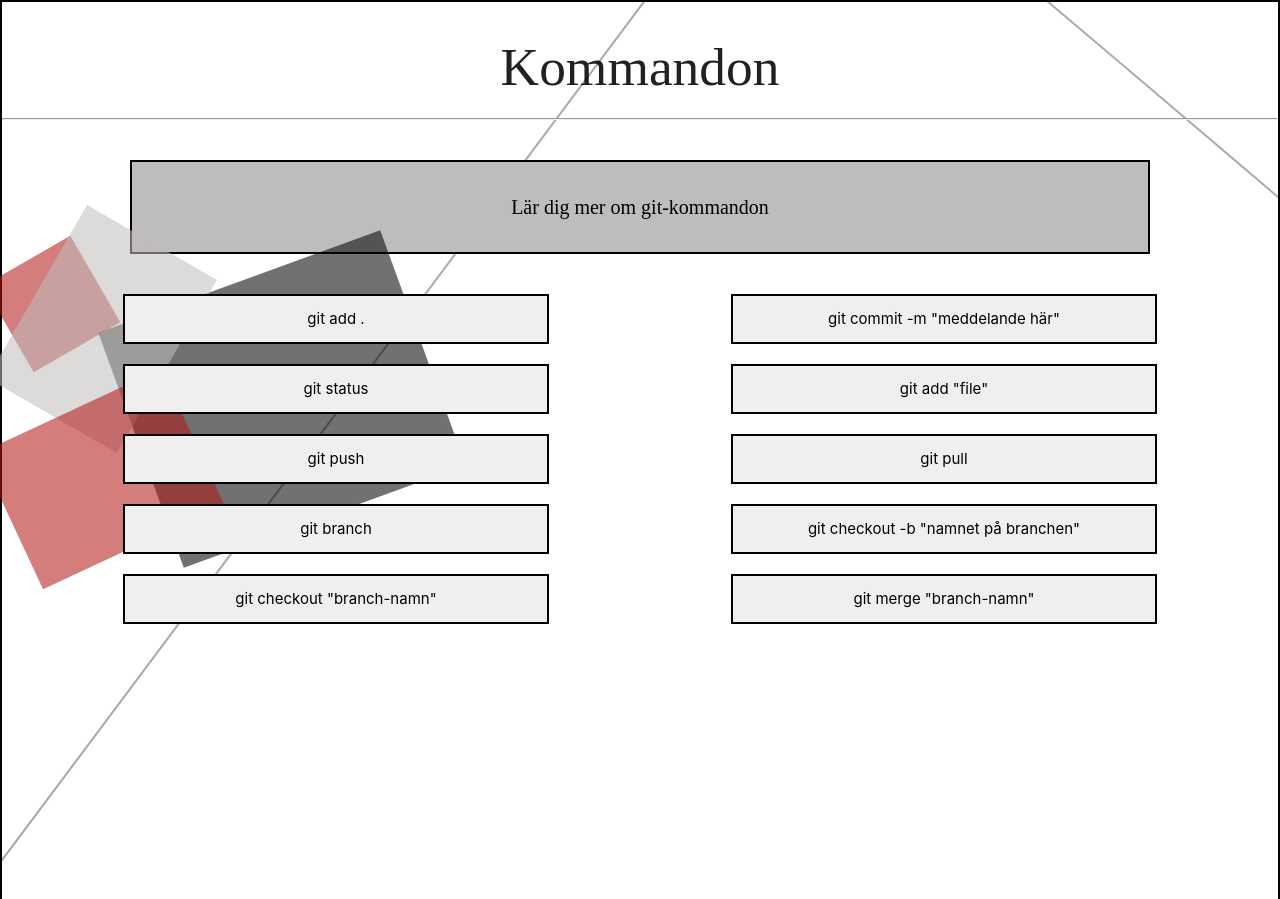
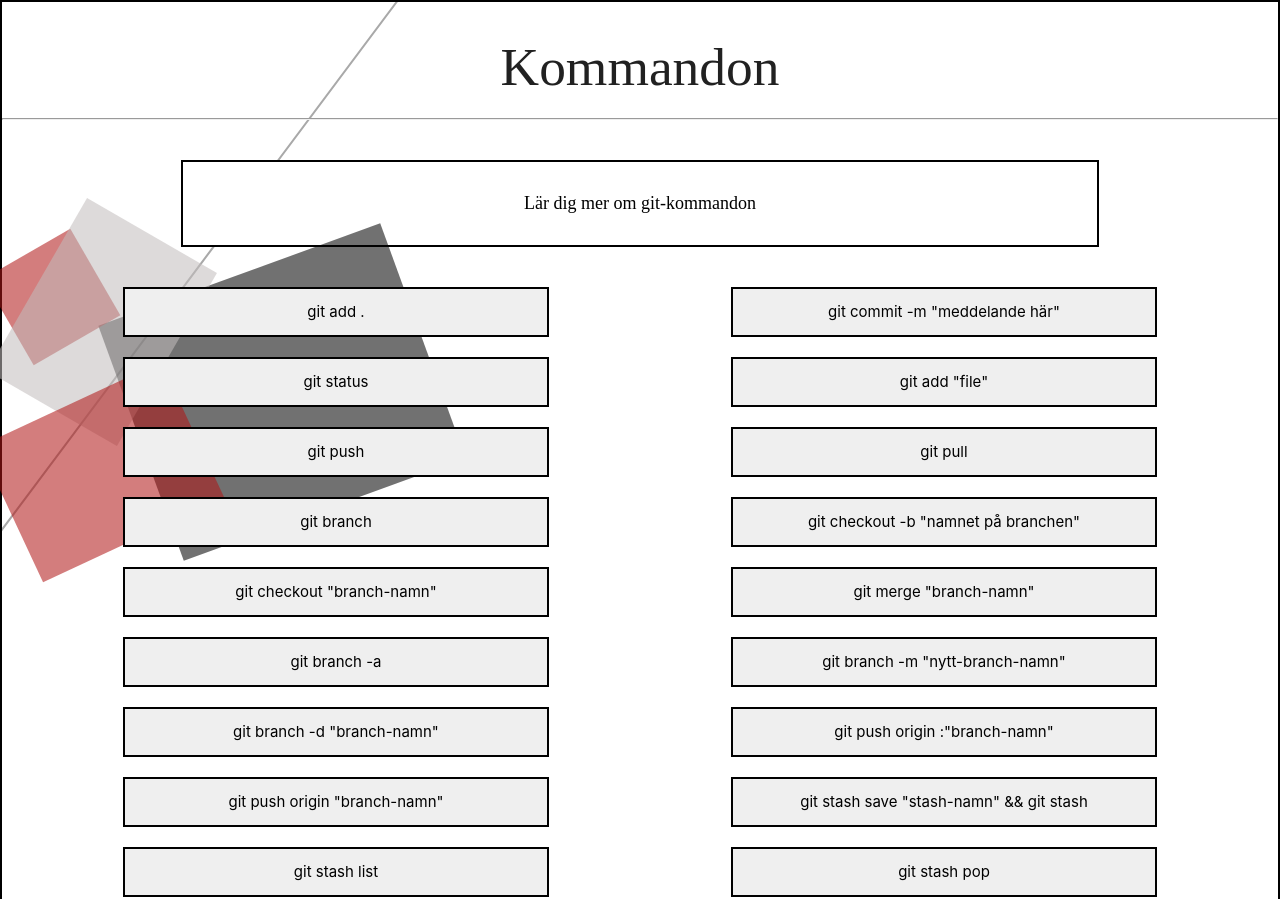
Before and after one commit to ellinorwase/how-to-git, a React (Create React App) app: page / in a window 1280 px wide. Shown: the part 1600-2499 px from the top of the page. Built offline with nearby package versions, Linux system fonts and the light colour scheme; a web font is replaced by a local one.

Commit message:
commands with explanation

```diff
--- a/src/components/commandDivs.js
+++ b/src/components/commandDivs.js
@@ -7,41 +7,119 @@ export class commandsDiv extends Component {
 
     this.state = {
       commandsDesc: [
-        { id: "1", command: "git add .", exp: "Förklaring 1" },
+        {
+          id: "1",
+          command: "git add .",
+          exp:
+            "Här lägger du till alla dina ändrade filer och gör dessa filer redo att commitas."
+        },
         {
           id: "2",
           command: 'git commit -m "meddelande här"',
-          exp: "Förklaring 2"
+          exp:
+            "Commitar dina filer med ett meddelande som gör det lättare att lokalisera och koppla ihop din ändring med att passande meddelande."
         },
-        { id: "3", command: "git status", exp: "Förklaring 3" },
-        { id: "4", command: 'git add "file"', exp: "Förklaring 4" },
-        { id: "5", command: "git push", exp: "Förklaring 5" },
-        { id: "6", command: "git pull", exp: "Förklaring 6" },
-        { id: "7", command: "git branch", exp: "Förklaring 7" },
+        {
+          id: "3",
+          command: "git status",
+          exp:
+            "Statuskommandot visar nuvarande status för din working directory. Detta låter dig att se vilka förändringar som har iscensatts, vilka inte har det och vilka filer som inte Git spårar. "
+        },
+        {
+          id: "4",
+          command: 'git add "file"',
+          exp:
+            "Här lägger du till en specifik fil som defineras inom citationstecken och gör denna fil redo att commitas"
+        },
+        {
+          id: "5",
+          command: "git push",
+          exp:
+            "Skickar upp med dina ändringar till ditt fjärr-repo, som t.ex  Github."
+        },
+        {
+          id: "6",
+          command: "git pull",
+          exp: "Hämtar hem de senaste ändringarna från ditt fjärr-repo."
+        },
+        {
+          id: "7",
+          command: "git branch",
+          exp:
+            "Visar alla din tillgängliga grenar och markerar den gran som du nuvarande befinner dig i"
+        },
         {
           id: "8",
           command: 'git checkout -b "namnet på branchen"',
-          exp: "Förklaring 8"
+          exp: "Skapar en lokal gren samt förflyttar sig till den grenen."
         },
         {
           id: "9",
           command: 'git checkout "branch-namn"',
-          exp: "Förklaring 9"
+          exp: "Förflyttar sig till den tillgängliga grenen med det namnet"
         },
-        { id: "10", command: 'git merge "branch-namn"', exp: "Förklaring 10" }
+        {
+          id: "10",
+          command: 'git merge "branch-namn"',
+          exp:
+            "Git merge används när du vill slå samman en specifik gren med den gren du nuvarande befinner dig i"
+        },
+
+        {
+          id: "11",
+          command: "git branch -a",
+          exp: "Används för att visa lokala grenar samt fjärr-repot."
+        },
+        {
+          id: "12",
+          command: 'git branch -m "nytt-branch-namn"',
+          exp:
+            "Används för att ändra namnet på din nyvarande gren till det som skrivs inom dess citationstecken."
+        },
+        {
+          id: "13",
+          command: 'git branch -d "branch-namn"',
+          exp:
+            "Används för att radera den gren som skrivs inom dess citationstecken"
+        },
+        {
+          id: "14",
+          command: 'git push origin :"branch-namn"',
+          exp: "Används för att radera en gren i fjärr-repot"
+        },
+        {
+          id: "15",
+          command: 'git push origin "branch-namn"',
+          exp: "Skickar våran gren till fjärr-repot"
+        },
+        {
+          id: "16",
+          command: 'git stash save "stash-namn" && git stash',
+          exp: "Sparar undan dina nuvarande ändringar tillfälligt. Detta är bra om du behöver byta branch och inte vill förlora dina ändringar."
+        },
+        {
+          id: "17",
+          command: 'git stash list',
+          exp: "Listar alla dina ändringar som du sparat(stashat)."
+        },
+        {
+          id: "18",
+          command: 'git stash pop',
+          exp: "Detta kommandot gör du om du vill återställa dina ändringar som du har 'stashat'"
+        },
       ]
     };
   }
 
-  displayExplanation = (data) => {
-      // this.props.getExp(data)
-      const {getExp} = this.props
-      getExp(data);
+  displayExplanation = data => {
+    // this.props.getExp(data)
+    const { getExp } = this.props;
+    getExp(data);
   };
 
-    render() {
-        return (
-            <div>
+  render() {
+    return (
+      <div>
         <div className="wrapper-com2">
           <div className="wrapper-com3">
             {this.state.commandsDesc.map((commandsDesc, index) => {
@@ -55,12 +133,6 @@ export class commandsDiv extends Component {
                 </button>
               );
             })}
-            {/* <p>
-                Skriv ut här:
-            {this.state.commandsDesc.exp}
-
-            </p> */}
-
           </div>
         </div>
       </div>
--- a/src/css/commands.css
+++ b/src/css/commands.css
@@ -1,7 +1,7 @@
 
 .wrapper-com1{
     text-align: center;
-    height: 200vh;
+    height: auto;
     border: 2px solid black;
 
 }
@@ -33,7 +33,7 @@
     display: block;
     /* font-size: 20px; */
     border: 2px solid black ;
-    padding: 8px;
+    padding: 12px;
     height:50px;
     /* margin:10px; */
     width:70%;
@@ -45,6 +45,10 @@
 .com:hover{
     background-color: rgb(184, 184, 184);
 }
+/* .com:visited{
+    color: rgb(207, 23, 23);
+} */
+
 
 .com-sqr-1{
     width: 300px;
@@ -98,22 +102,16 @@
 .transbox{
     display: block;
     color: black;
-    z-index: -1;
+    z-index: 10;
     opacity: 0,3;
-    background-color: rgb(190, 188, 188);
-    /* display: block;
-    z-index: -9; */
-    /* opacity: 0,3; */
-    /* background-color: rgb(196, 196, 196); */
-    font-size: 20px;
+    background-color: rgb(255, 255, 255);
+    font-size: 18px;
     border: 2px solid black ;
     padding: 10px;
-    height:200%;
-    /* width:500%; */
+    /* height:200%; */
     margin: auto;
-    /* margin-bottom: 10px; */
-     margin-top: 40px;
-
+    margin-top: 40px;
+    width: 90%;
 
 
 }
```
